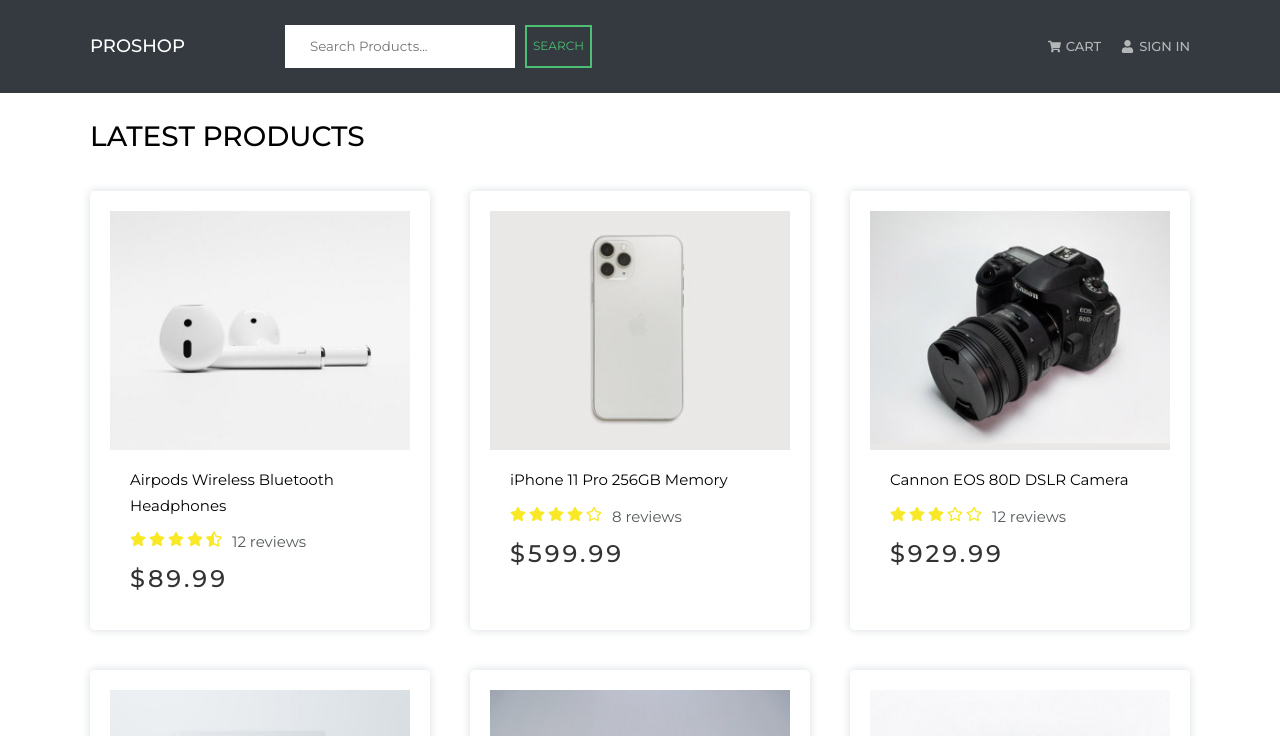
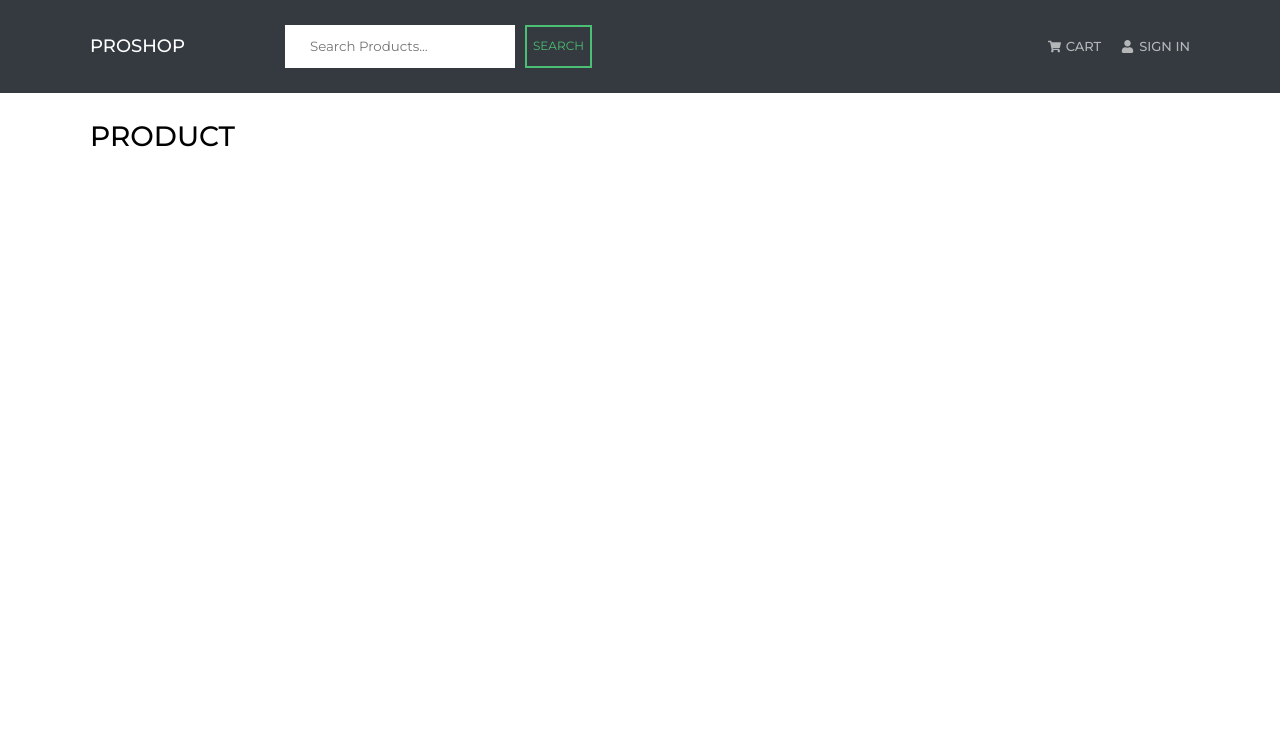
Before and after one commit to oluwakemi-dada/proshop-ecommerce, a React (Create React App) app in the folder frontend/: page /product/1 in a window 1280 px wide. Shown: the top 736 px of the page. Built offline with nearby package versions, Linux system fonts and the light colour scheme.

Commit message:
Setup router

```diff
--- a/frontend/package.json
+++ b/frontend/package.json
@@ -12,6 +12,7 @@
     "@types/react-dom": "^17.0.11",
     "react": "^17.0.2",
     "react-dom": "^17.0.2",
+    "react-router-dom": "5.3.0",
     "react-scripts": "5.0.0",
     "sass": "^1.46.0",
     "typescript": "^4.5.4",
@@ -42,6 +43,7 @@
     ]
   },
   "devDependencies": {
+    "@types/react-router-dom": "5.3.0",
     "@types/styled-components": "^5.1.19"
   }
 }
--- a/frontend/src/App.tsx
+++ b/frontend/src/App.tsx
@@ -1,19 +1,22 @@
 import React from 'react';
+import { BrowserRouter as Router, Route, Switch } from 'react-router-dom';
 import Header from './components/Header';
 import Footer from './components/Footer';
 import HomeScreen from './screens/HomeScreen';
+import ProductScreen from './screens/ProductScreen';
 
 const App = () => {
   return (
-    <>
+    <Router>
       <Header />
       <main className='app-main'>
         <div className='container'>
-          <HomeScreen />
+          <Route path='/' component={HomeScreen} exact />
+          <Route path='/product/:id' component={ProductScreen} />
         </div>
       </main>
       <Footer />
-    </>
+    </Router>
   );
 };
 
--- a/frontend/src/components/Header.tsx
+++ b/frontend/src/components/Header.tsx
@@ -1,4 +1,5 @@
 import { FC, useState } from 'react';
+import { Link } from 'react-router-dom';
 import styled from 'styled-components';
 import { FaShoppingCart, FaUser, FaTimes } from 'react-icons/fa';
 import { RiMenu3Line } from 'react-icons/ri';
@@ -46,7 +47,9 @@
     <StyledHeader clicked={clicked}>
       <div className='container'>
         <nav className={styles.nav}>
+          <Link to='/'>
             <h1 className={styles.logo}>PROSHOP</h1>
+          </Link>
           <div className={styles.menuIcon} onClick={() => setClicked(!clicked)}>
             {clicked ? <FaTimes /> : <RiMenu3Line />}
           </div>
@@ -60,14 +63,18 @@
               <div className={styles.searchBtn}>SEARCH</div>
             </div>
             <div className={styles.cartSignIn}>
+              <Link to='/cart'>
                 <div className={styles.cart}>
                   <FaShoppingCart />
                   <span>CART</span>
                 </div>
+              </Link>
+              <Link to='/login'>
                 <div className={styles.signIn}>
                   <FaUser />
                   <span>SIGN IN</span>
                 </div>
+              </Link>
             </div>
           </NavMenu>
         </nav>
--- a/frontend/src/components/Product.tsx
+++ b/frontend/src/components/Product.tsx
@@ -1,4 +1,5 @@
 import { FC } from 'react';
+import { Link } from 'react-router-dom';
 import styles from '../styles/Product.module.scss';
 import Rating from './Rating';
 import { ProductTypes } from '../../types';
@@ -6,13 +7,13 @@
 const Product: FC<{ product: ProductTypes }> = ({ product }) => {
   return (
     <div className={styles.card}>
-      <a href={`/product/${product._id}`}>
+      <Link to={`/product/${product._id}`}>
         <img src={product.image} alt='' />
-      </a>
+      </Link>
       <div className={styles.productDetails}>
-        <a href={`/product/${product._id}`}>
+        <Link to={`/product/${product._id}`}>
           <div className={styles.productName}>{product.name}</div>
-        </a>
+        </Link>
 
         <Rating
           value={product.rating}
--- /dev/null
+++ b/frontend/src/screens/ProductScreen.tsx
@@ -0,0 +1,11 @@
+import {FC} from 'react'
+
+const ProductScreen: FC = () => {
+  return (
+    <div>
+      <h1>PRODUCT</h1>
+    </div>
+  )
+}
+
+export default ProductScreen
--- a/frontend/src/styles/Header.module.scss
+++ b/frontend/src/styles/Header.module.scss
@@ -30,7 +30,6 @@
   @media (max-width: 1000px) {
     flex-direction: column;
     align-items: center;
-
   }
 }
 
@@ -76,7 +75,6 @@
 }
 
 .cartSignIn {
-  color: #b4b6b8;
   font-size: 1.3rem;
   font-weight: 500;
 }
@@ -86,6 +84,7 @@
   @include flexRow;
   cursor: pointer;
   transition: 0.15s;
+  color: #b4b6b8;
 
   &:hover {
     color: #fff;
```
Also changed, not shown: 1 other file (tests, documents, lock files or other folders). Lines whose indentation alone changed are shown as unchanged.
